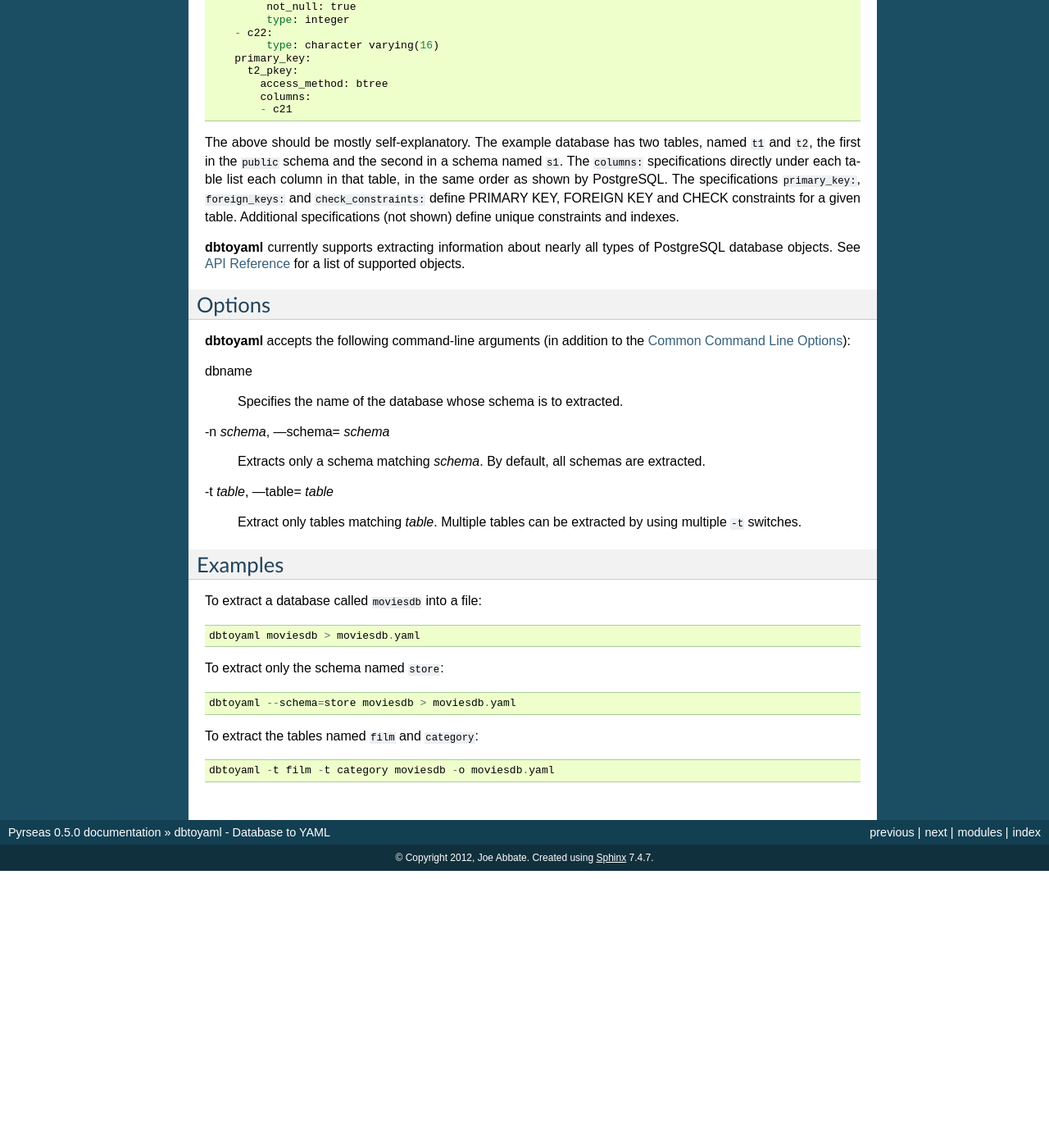
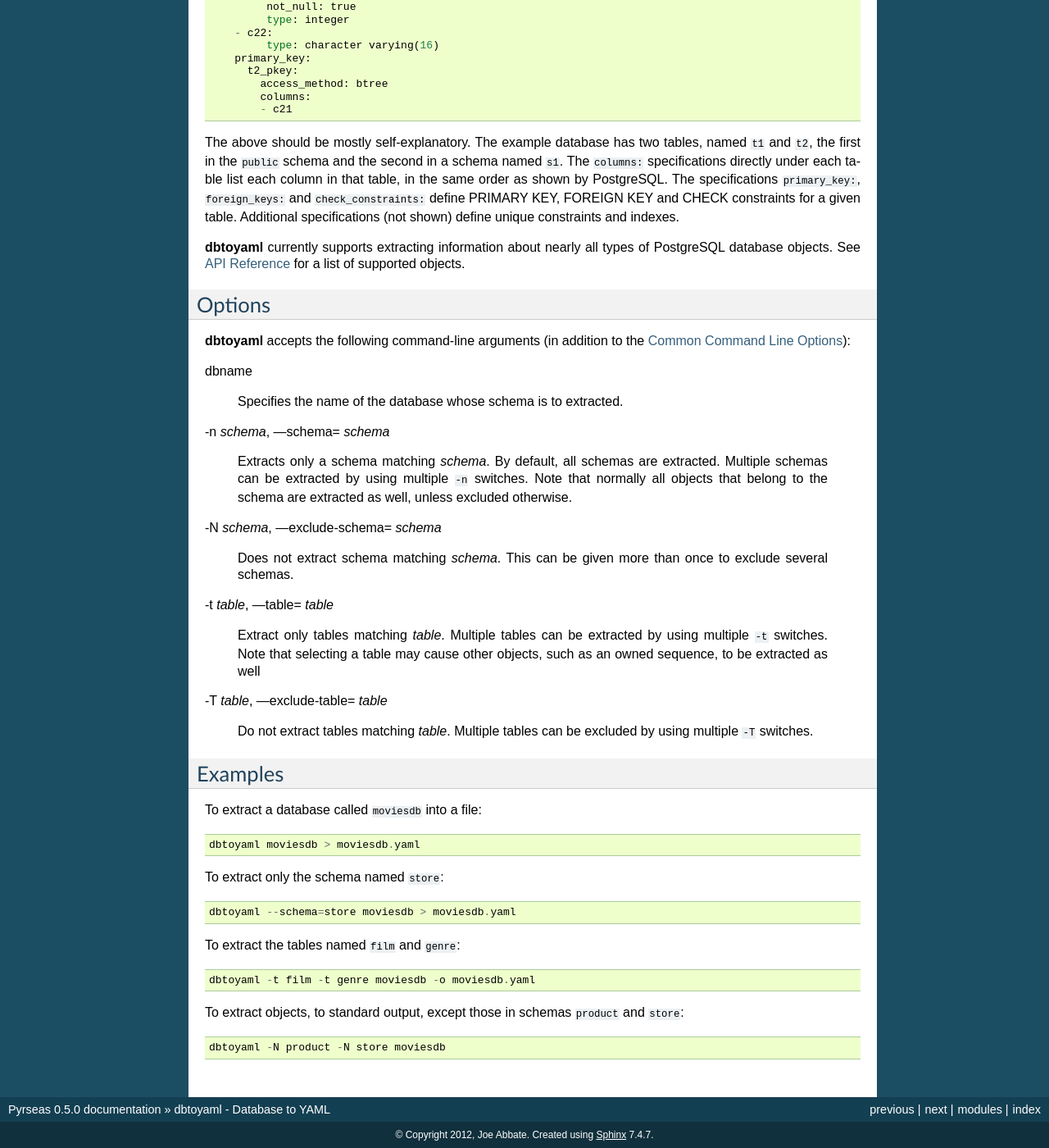
Before and after one commit to perseas/Pyrseas, a Sphinx documentation site: the page built from docs/dbtoyaml.rst, in a window 1280 px wide and 1400 px high, scrolled down 1009 px. Shown: the whole window at 82% size. Built offline with Sphinx 7.4.7, drawn with Linux system fonts in a browser that asks for light colours; before the commit the page ends 2071 px from its top, so only the background shows below that.

Commit message:
Document and reorganize new dbtoyaml options.
 * AUTHORS: Add Roger Hunwicks, Andrey Popp.
 * docs/dbtoyaml.rst: Document -N and -T options and add info to -n
   and -t.
 * pyrseas/dbtoyaml.py: Group -n/N/t/T options in a separate section
   and editorialize help text and meta variables to resemble pg_dump.

```diff
--- a/docs/dbtoyaml.rst
+++ b/docs/dbtoyaml.rst
@@ -96,12 +96,27 @@ dbname
 -n `schema`, ---schema= `schema`
 
     Extracts only a schema matching `schema`. By default, all schemas
-    are extracted.
+    are extracted. Multiple schemas can be extracted by using multiple
+    ``-n`` switches. Note that normally all objects that belong to the
+    schema are extracted as well, unless excluded otherwise.
+
+-N `schema`, ---exclude-schema= `schema`
+
+    Does not extract schema matching `schema`. This can be given more
+    than once to exclude several schemas.
 
 -t `table`, ---table= `table`
 
     Extract only tables matching `table`.  Multiple tables can be
-    extracted by using multiple ``-t`` switches.
+    extracted by using multiple ``-t`` switches.  Note that selecting
+    a table may cause other objects, such as an owned sequence, to be
+    extracted as well
+
+
+-T `table`, ---exclude-table= `table`
+
+    Do not extract tables matching `table`.  Multiple tables can be
+    excluded by using multiple ``-T`` switches.
 
 
 Examples
@@ -115,6 +130,11 @@ To extract only the schema named ``store``::
 
   dbtoyaml --schema=store moviesdb > moviesdb.yaml
 
-To extract the tables named ``film`` and ``category``::
+To extract the tables named ``film`` and ``genre``::
 
-  dbtoyaml -t film -t category moviesdb -o moviesdb.yaml
+  dbtoyaml -t film -t genre moviesdb -o moviesdb.yaml
+
+To extract objects, to standard output, except those in schemas
+``product`` and ``store``::
+
+  dbtoyaml -N product -N store moviesdb
```
Also changed, not shown: 2 other files.
